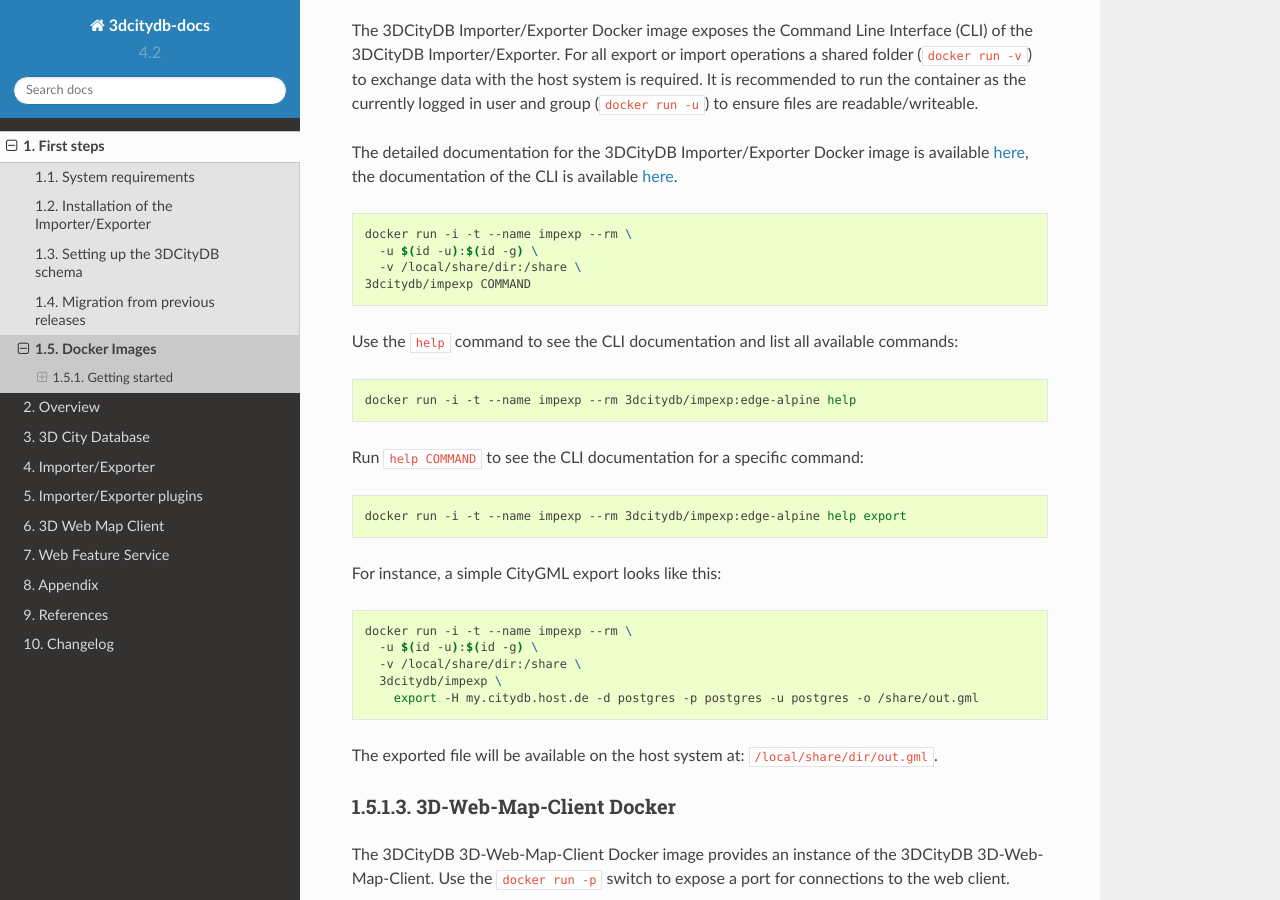
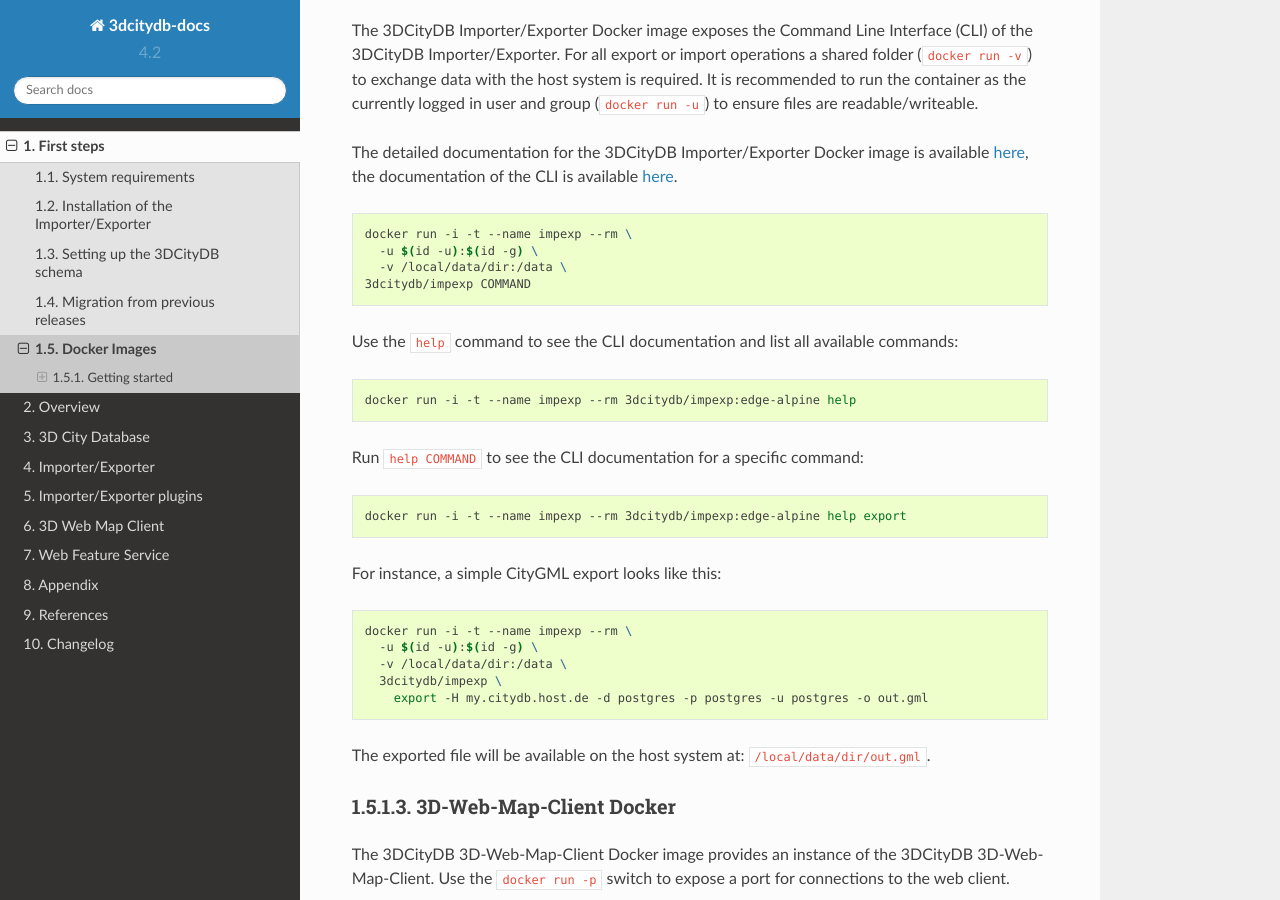
Before and after one commit to 3dcitydb/3dcitydb-docs, a Sphinx documentation site: the page built from source/first-steps/docker.rst, in a window 1280 px wide and 900 px high, scrolled down 2065 px. Built offline with Sphinx 7.4.7 and the Read the Docs theme 2.0.0, drawn with Linux system fonts in a browser that asks for light colours.

Commit message:
minor change to impexp Docker examples

```diff
--- a/source/first-steps/docker.rst
+++ b/source/first-steps/docker.rst
@@ -96,14 +96,14 @@
 user and group (``docker run -u``) to ensure files are readable/writeable.
 
 The detailed documentation for the 3DCityDB Importer/Exporter Docker image is
-available :doc:`here <../impexp/docker>`, the documentation of the CLI is
+available :ref:`here <impexp_docker_chapter>`, the documentation of the CLI is
 available :ref:`here <impexp_cli_chapter>`.
 
 .. code-block:: bash
 
    docker run -i -t --name impexp --rm \
      -u $(id -u):$(id -g) \
-     -v /local/share/dir:/share \
+     -v /local/data/dir:/data \
    3dcitydb/impexp COMMAND
 
 Use the ``help`` command to see the CLI documentation and list all available commands:
@@ -124,11 +124,11 @@
 
    docker run -i -t --name impexp --rm \
      -u $(id -u):$(id -g) \
-     -v /local/share/dir:/share \
+     -v /local/data/dir:/data \
      3dcitydb/impexp \
-       export -H my.citydb.host.de -d postgres -p postgres -u postgres -o /share/out.gml
+       export -H my.citydb.host.de -d postgres -p postgres -u postgres -o out.gml
 
-The exported file will be available on the host system at: ``/local/share/dir/out.gml``.
+The exported file will be available on the host system at: ``/local/data/dir/out.gml``.
 
 3D-Web-Map-Client Docker
 ===============================================================================
```
